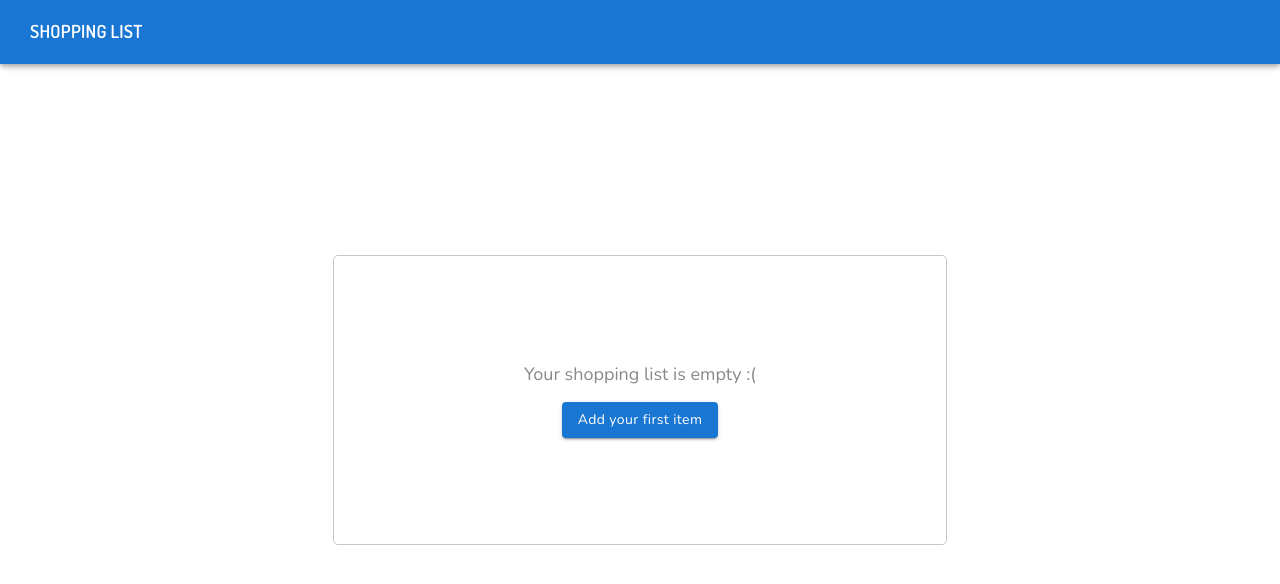
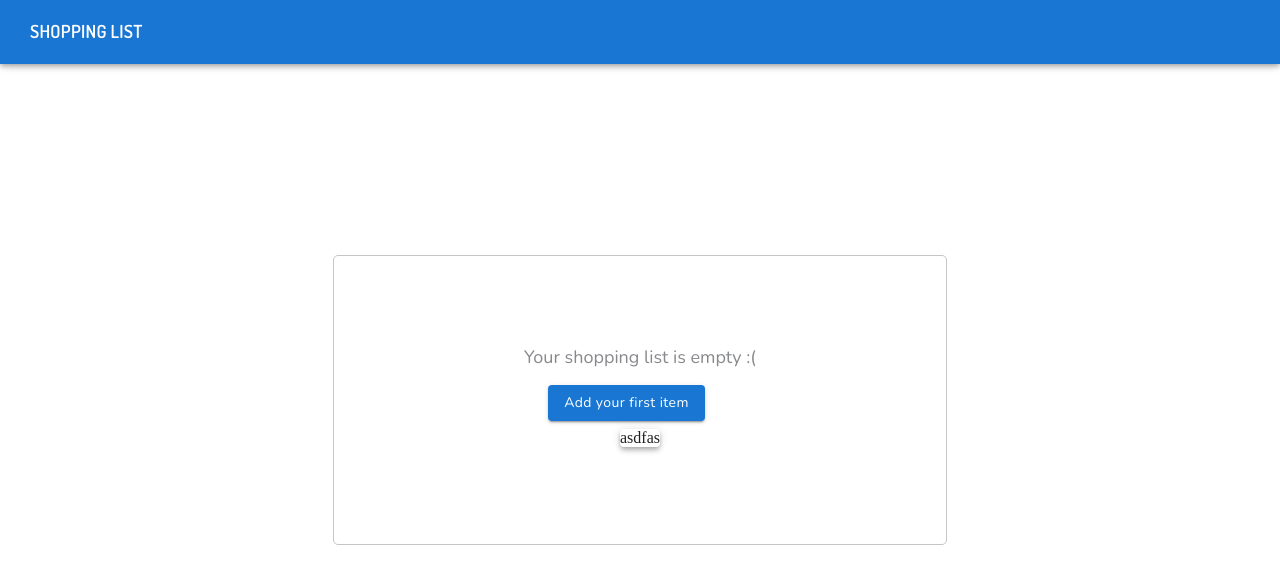
Before and after one commit to aranyameas/groceryList, a React (Create React App) app: page / in a window 1280 px wide. Both pictures are taken after a click on the button "Add your first item". Shown: the top 584 px of the page. Built offline with nearby package versions, Linux system fonts and the light colour scheme.

Commit message:
Add slide animation

```diff
--- a/src/content/MainWindow.js
+++ b/src/content/MainWindow.js
@@ -1,5 +1,5 @@
 import React, { useState } from "react";
-import { AppBar, Box, Button } from "@mui/material";
+import { AppBar, Box, Button, FormControlLabel, Paper, Slide } from "@mui/material";
 import { display, height } from "@mui/material/node_modules/@mui/system";
 // import { Loading } from "./Loading";
 // import { Add } from "./Add";
@@ -8,10 +8,15 @@ import { display, height } from "@mui/material/node_modules/@mui/system";
 
 export const MainWindow = (props) => {
     // const [shoppingList, setShoppingList] = useState([]);
+    const [addOpen, setAddOpen] = React.useState(false);
 
-    // const addItem = () => {
+    const addItem = (
+        <Paper sx={{ m: 1 }} elevation={4}><span>asdfas</span> </Paper>
+    );
 
-    // }
+    const handleClick = () => {
+        setAddOpen(true);
+    }
 
     // const editItem = () => {
 
@@ -31,7 +36,11 @@ export const MainWindow = (props) => {
                 <div className="Empty-box">
                     <div className="Empty-content">
                         <span className="Empty-text font-nunito"> Your shopping list is empty :(</span>
-                        <Button variant="contained"><span className="font-nunito Button-text">Add your first item</span></Button>
+                        <FormControlLabel
+                            control={<Button variant="contained" onClick={handleClick}><span className="font-nunito Button-text">Add your first item</span></Button>} />
+                        <Slide direction="left" in={addOpen} mountOnEnter unmountOnExit>
+                            {addItem}
+                        </Slide>
                     </div>
                 </div>
             </div>
```
